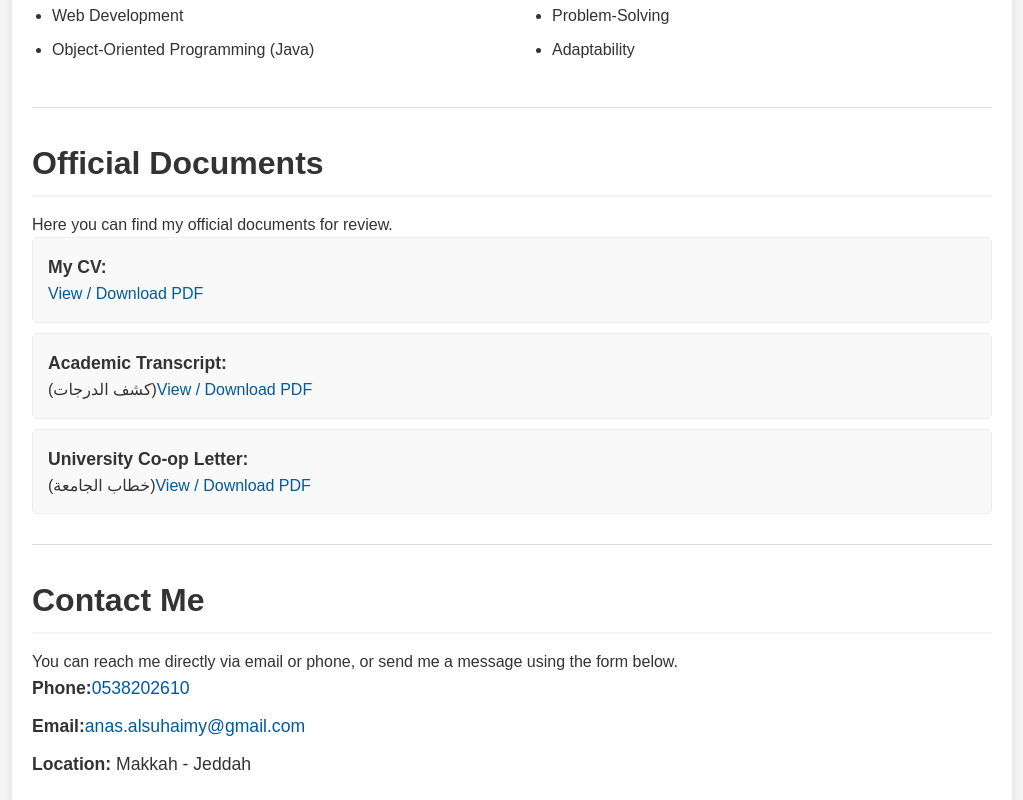
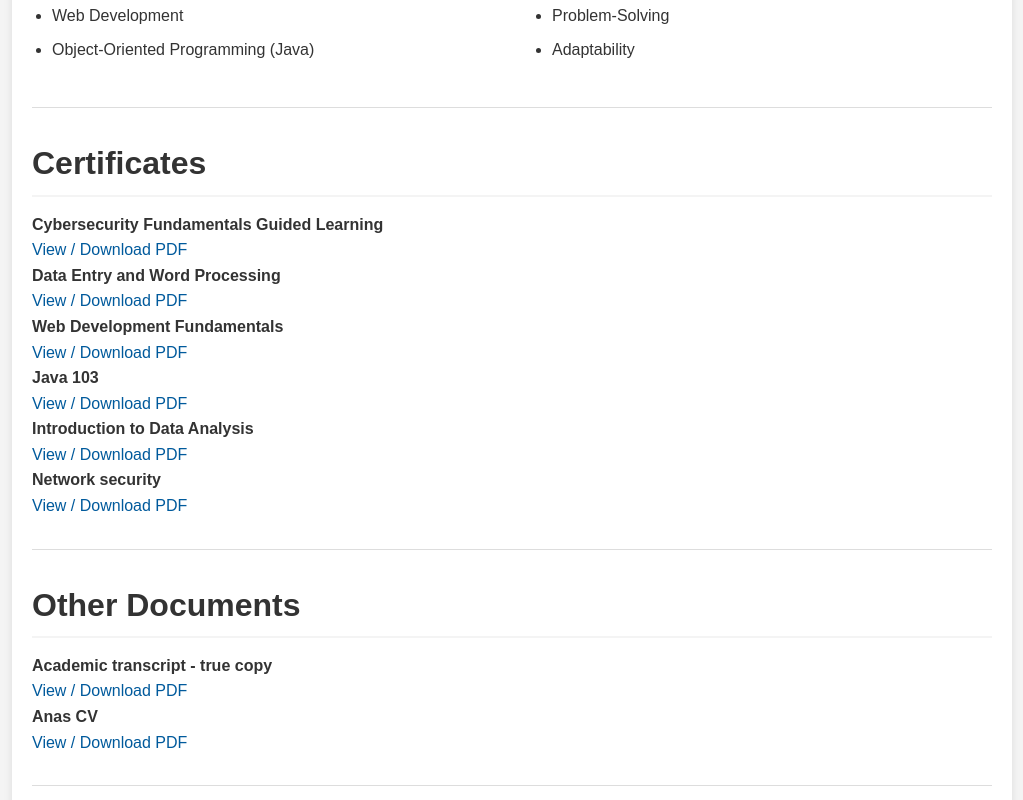
Before and after one commit to anasdkil336699-dot/anas-portfolio, a React (Create React App) app: page / in a window 1280 px wide. Shown: the part 2240-3040 px from the top of the page, without its empty margins (128-1151 px from the left). Built offline with nearby package versions, Linux system fonts and the light colour scheme.

Commit message:
Update Documents.js

```diff
--- a/src/Documents.js
+++ b/src/Documents.js
@@ -1,31 +1,53 @@
-// src/Documents.js
 import React from "react";
 
 export default function Documents() {
   return (
-    <section id="documents">
-      <h2>Official Documents</h2>
-      <p>Here you can find my official documents for review.</p>
+    <section>
+      <h2>Certificates</h2>
 
-      <ul className="document-list">
-        <li>
-          <strong>My CV:</strong>
-          {/* STEP 1: We removed target="_blank"
-            This will make it open in the SAME tab.
-          */}
-          <a href="files/Cooperative Training CV..pdf">View / Download PDF</a>
-        </li>
-        <li>
-          <strong>Academic Transcript:</strong> (كشف الدرجات)
-          {/* STEP 2: We removed target="_blank" */}
-          <a href="files/السجل الأكاديمي- طبق الأصل.pdf">View / Download PDF</a>
-        </li>
-        <li>
-          <strong>University Co-op Letter:</strong> (خطاب الجامعة)
-          {/* STEP 3: We removed target="_blank" */}
-          <a href="files/General spech.pdf">View / Download PDF</a>
-        </li>
-      </ul>
+      <div className="doc-box">
+        <strong>Cybersecurity Fundamentals Guided Learning</strong><br />
+        <a href="/files/cybersecurity.pdf" target="_blank">View / Download PDF</a>
+      </div>
+
+      <div className="doc-box">
+        <strong>Data Entry and Word Processing</strong><br />
+        <a href="/files/data-entry.pdf" target="_blank">View / Download PDF</a>
+      </div>
+
+      <div className="doc-box">
+        <strong>Web Development Fundamentals</strong><br />
+        <a href="/files/web-development.pdf" target="_blank">View / Download PDF</a>
+      </div>
+
+      <div className="doc-box">
+        <strong>Java 103</strong><br />
+        <a href="/files/java.pdf" target="_blank">View / Download PDF</a>
+      </div>
+
+      <div className="doc-box">
+        <strong>Introduction to Data Analysis</strong><br />
+        <a href="/files/data-analysis.pdf" target="_blank">View / Download PDF</a>
+      </div>
+
+      <div className="doc-box">
+        <strong>Network security</strong><br />
+        <a href="/files/network.pdf" target="_blank">View / Download PDF</a>
+      </div>
+
+      <hr />
+
+      <h2>Other Documents</h2>
+
+      <div className="doc-box">
+        <strong>Academic transcript - true copy</strong><br />
+        <a href="/files/transcript.pdf" target="_blank">View / Download PDF</a>
+      </div>
+
+      <div className="doc-box">
+        <strong>Anas CV</strong><br />
+        <a href="/files/cv.pdf" target="_blank">View / Download PDF</a>
+      </div>
     </section>
   );
 }
```
